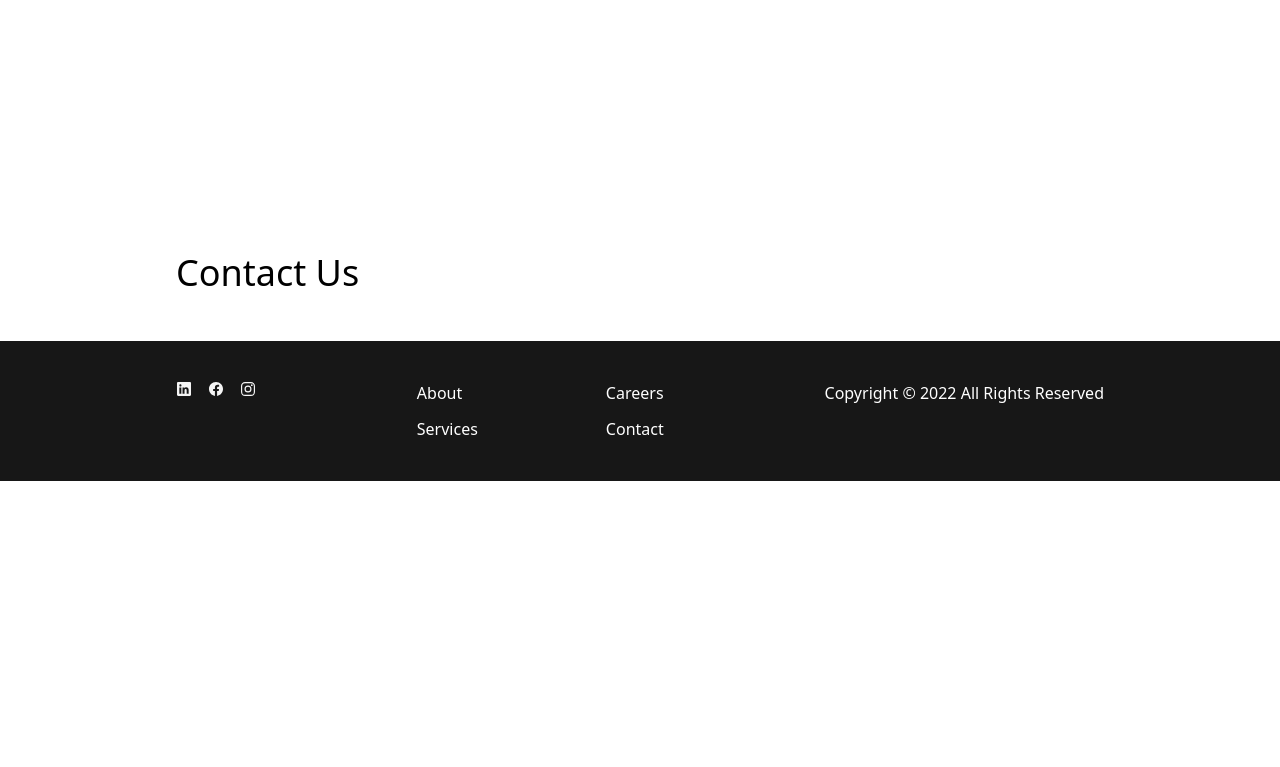
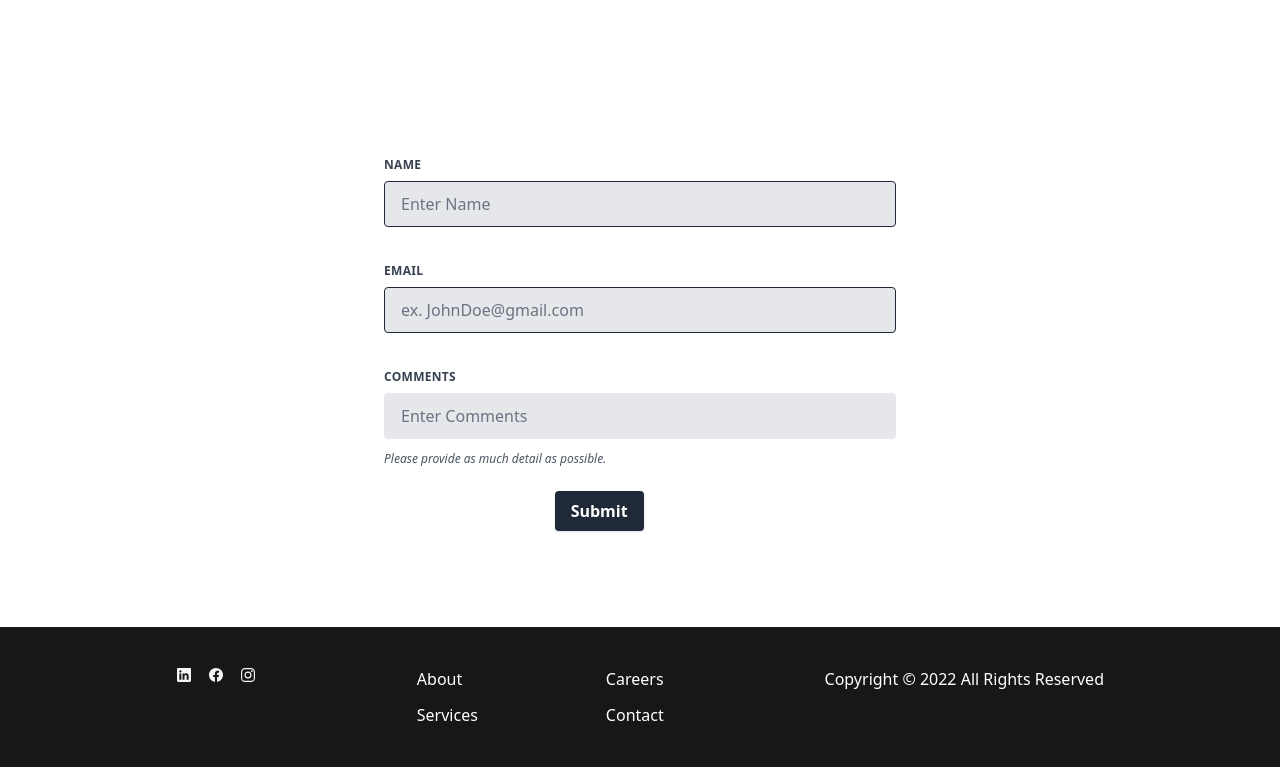
Before and after one commit to ivanv257/recruitlinkZA, a website: page index.html in a window 1280 px wide. Shown: the part 1703-2470 px from the top of the page. Before the commit the page ends 2184 px from the top, so only its background shows below. Drawn offline with nearby package versions, Linux system fonts and the light colour scheme.

Commit message:
contact form added

```diff
--- a/index.html
+++ b/index.html
@@ -189,20 +189,61 @@
         </div>
     </section>
     <!--Contact Section-->
-    <section id="contact" class="mt-36 bg-white">
-        <div
-            class="container flex flex-col items-center justify-between px-6 py-24 mx-auto space-y-12 md:py-12 md:flex-row md:space-y-0">
-            <h2 class="text-5xl font-medium leading-tight text-center md:text-4xl md:max-w-xl md:text-left">
-                Contact Us
-            </h2>
-        </div>
+    <section id="contact" class="flex flex-col items-center mt-24">
+        <form class="w-full max-w-lg">
+            <div class="flex flex-wrap -mx-3 mb-6">
+                <div class="w-full px-3 mb-6 md:mb-0">
+                    <label class="block uppercase tracking-wide text-gray-700 text-xs font-bold mb-2" for="grid-name">
+                        Name
+                    </label>
+                    <input
+                        class="appearance-none block w-full bg-gray-200 text-gray-700 border border-gray-800 rounded py-3 px-4 mb-3 leading-tight focus:outline-none focus:bg-white"
+                        id="grid-name" type="text" placeholder="Enter Name">
 
+                </div>
+            </div>
 
+            <div class="flex flex-wrap -mx-3 mb-6">
+                <div class="w-full px-3 mb-6 md:mb-0">
+                    <label class="block uppercase tracking-wide text-gray-700 text-xs font-bold mb-2" for="grid-name">
+                        Email
+                    </label>
+                    <input
+                        class="appearance-none block w-full bg-gray-200 text-gray-700 border border-gray-800 rounded py-3 px-4 mb-3 leading-tight focus:outline-none focus:bg-white"
+                        id="grid-name" type="text" placeholder="ex. JohnDoe@gmail.com">
+
+                </div>
+            </div>
+
+            <div class="flex flex-wrap -mx-3 mb-6">
+                <div class="w-full px-3">
+                    <label class="block uppercase tracking-wide text-gray-700 text-xs font-bold mb-2"
+                        for="grid-comments">
+                        Comments
+                    </label>
+                    <input
+                        class="appearance-none block w-full bg-gray-200 text-gray-700 border border-gray-200 rounded py-3 px-4 mb-3 leading-tight focus:outline-none focus:bg-white focus:border-gray-500"
+                        id="grid-comments" type="text" placeholder="Enter Comments">
+                    <p class="text-gray-600 text-xs italic">Please provide as much detail as possible.</p>
+                </div>
+            </div>
+
+            <div class="md:flex md:items-center">
+                <div class="md:w-1/3"></div>
+                <div class="md:w-2/3">
+                    <button
+                        class="shadow bg-gray-800 hover:bg-darkOrange focus:shadow-outline focus:outline-none text-white font-bold py-2 px-4 rounded"
+                        type="button">
+                        Submit
+                    </button>
+                </div>
+            </div>
+        </form>
     </section>
 
     <!-- Footer -->
 
-    <footer class="bg-neutral-900">
+    <footer class="bg-neutral-900 mt-20">
         <div
             class="container flex flex-col-reverse justify-between px-6 py-10 mx-auto space-y-8 md:flex-row md:space-y-0">
             <div
```
Also changed, not shown: css/main.css.
